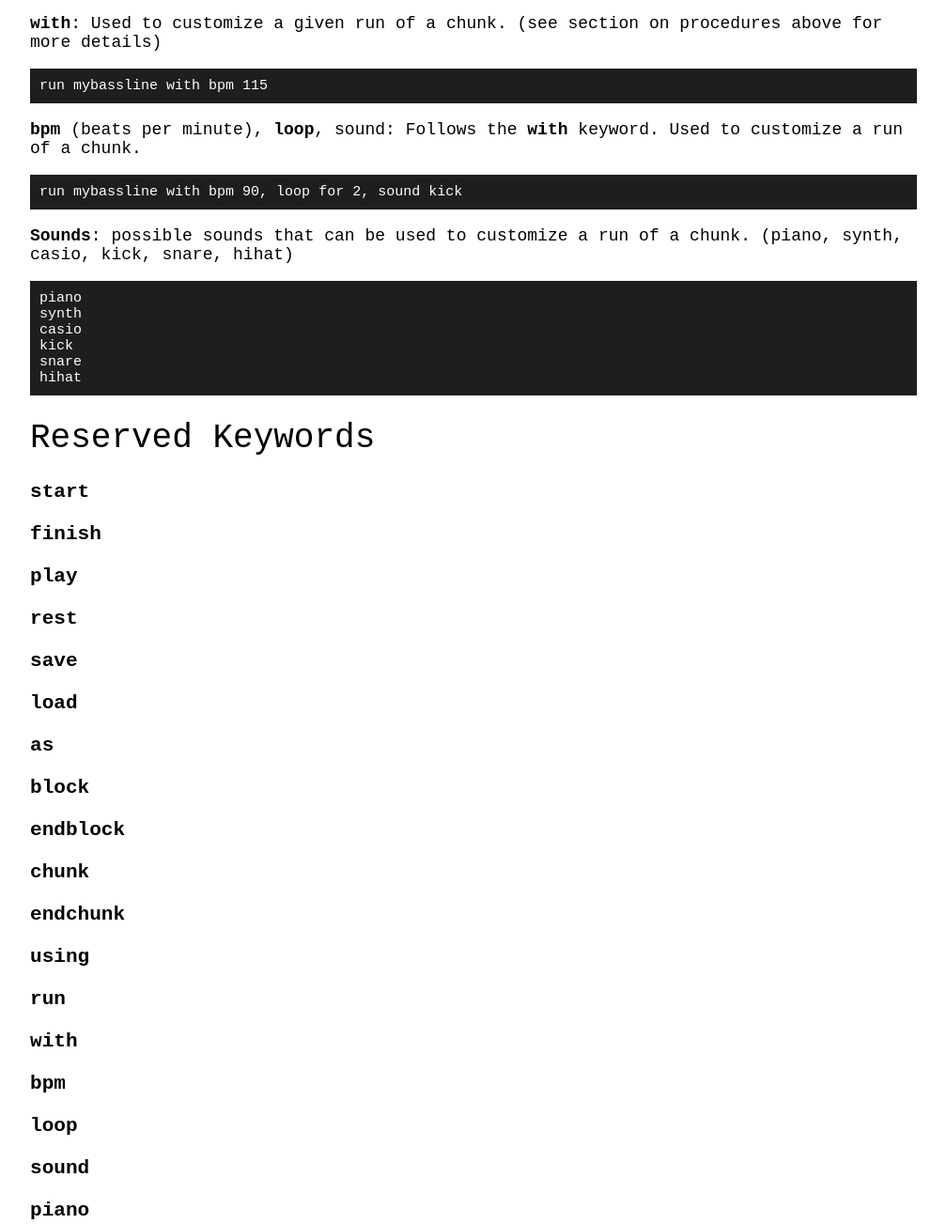
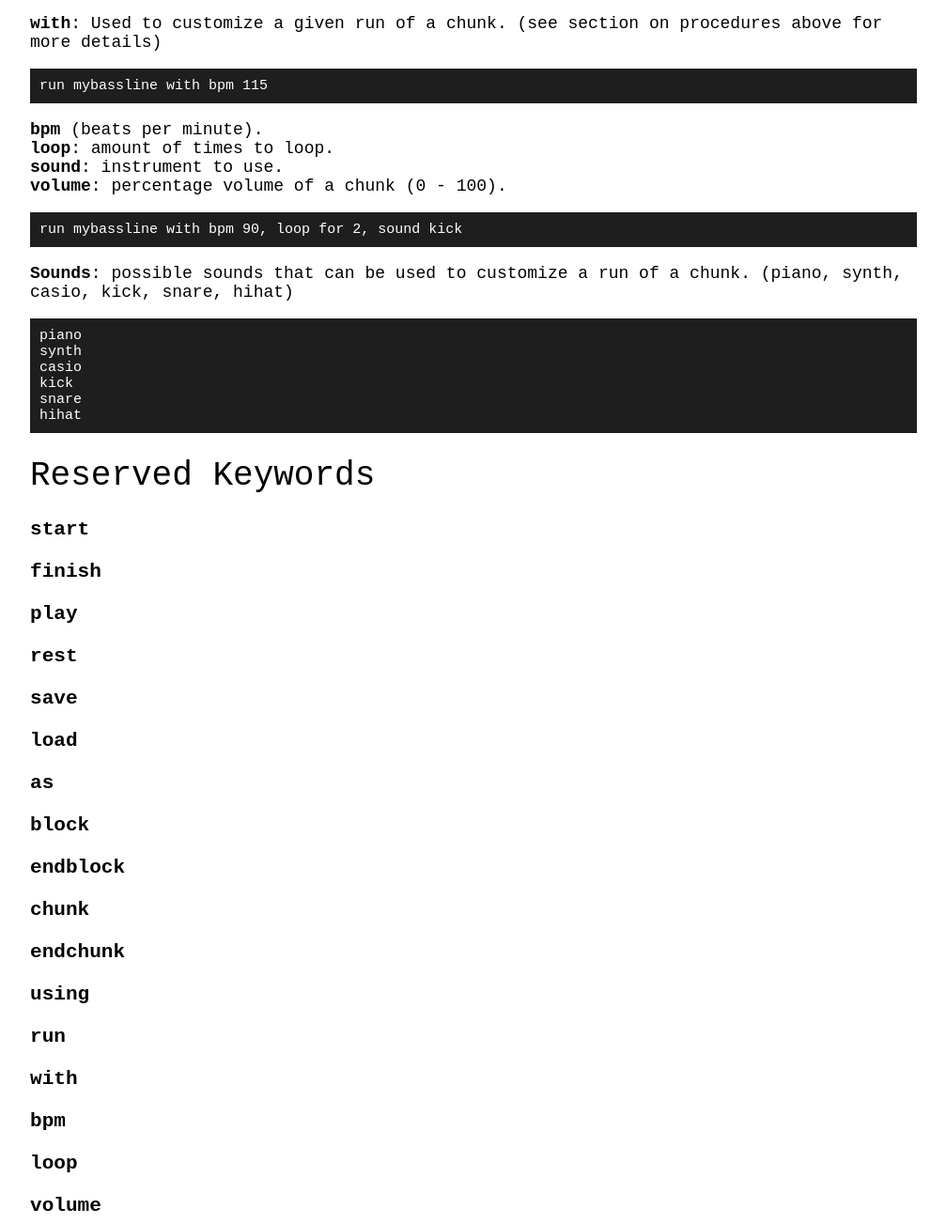
Before and after one commit to handel-pl/handel-pl.github.io, a plain HTML site: page index.html in a window 1280 px wide. Shown: the part 9010-10313 px from the top of the page at 94% size, without its empty margins (136-1143 px from the left). Drawn offline with Linux system fonts and the light colour scheme; a script that the page names is missing.

Commit message:
update doc

```diff
--- a/index.html
+++ b/index.html
@@ -332,7 +332,11 @@ endchunk
 <pre><code><span class="hljs-built_in">run</span> mypiano <span class="hljs-keyword">using</span> E2, C#<span class="hljs-number">2</span> <span class="hljs-built_in">for</span> <span class="hljs-number">1</span>b
 </code></pre><p><strong>with</strong>: Used to customize a given run of a chunk. (see section on procedures above for more details)</p>
 <pre><code><span class="hljs-built_in">run</span> mybassline <span class="hljs-keyword">with</span> bpm <span class="hljs-number">115</span>
-</code></pre><p><strong>bpm</strong> (beats per minute), <strong>loop</strong>, sound: Follows the <strong>with</strong> keyword. Used to customize a run of a chunk.</p>
+</code></pre><p><strong>bpm</strong> (beats per minute).
+    <br/><strong>loop</strong>: amount of times to loop.
+    <br/><strong>sound</strong>: instrument to use.
+    <br/><strong>volume</strong>: percentage volume of a chunk (0 - 100).
+</p>
 <pre><code>run mybassline <span class="hljs-keyword">with</span> bpm <span class="hljs-number">90</span>, <span class="hljs-keyword">loop</span> <span class="hljs-keyword">for</span> <span class="hljs-number">2</span>, sound kick
 </code></pre><p><strong>Sounds</strong>: possible sounds that can be used to customize a run of a chunk. (piano, synth, casio, kick, snare, hihat)</p>
 
@@ -360,6 +364,7 @@ hihat</code></pre>
 <h3 id="with">with</h3>
 <h3 id="bpm">bpm</h3>
 <h3 id="loop">loop</h3>
+<h3 id="volume">volume</h3>
 <h3 id="sound">sound</h3>
 <h3 id="piano">piano</h3>
 <h3 id="synth">synth</h3>
```
